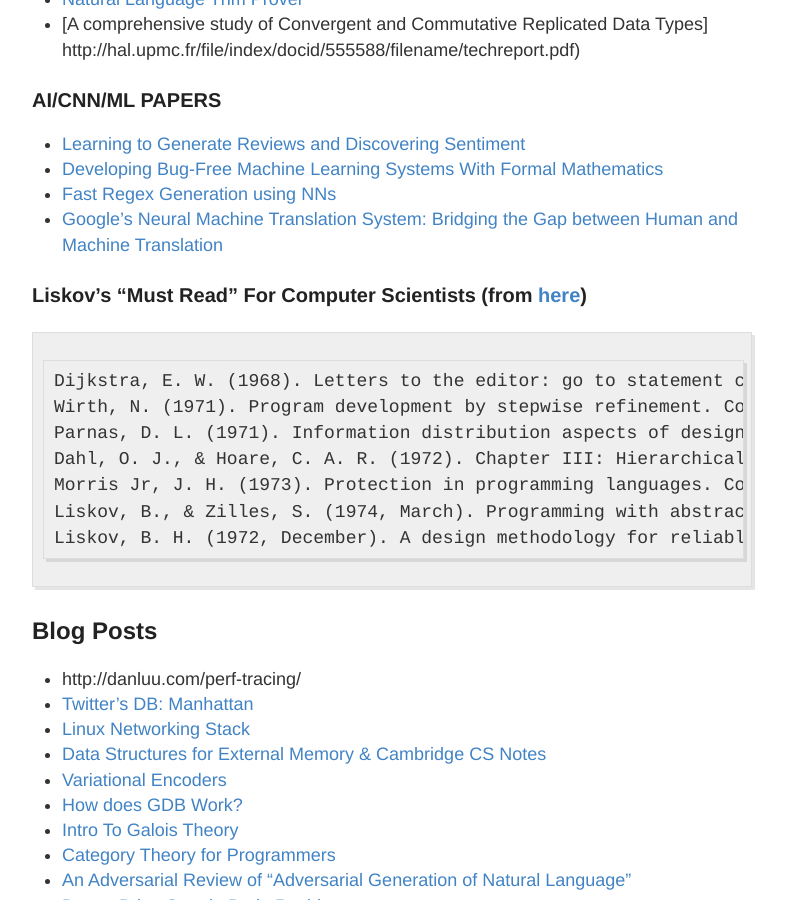
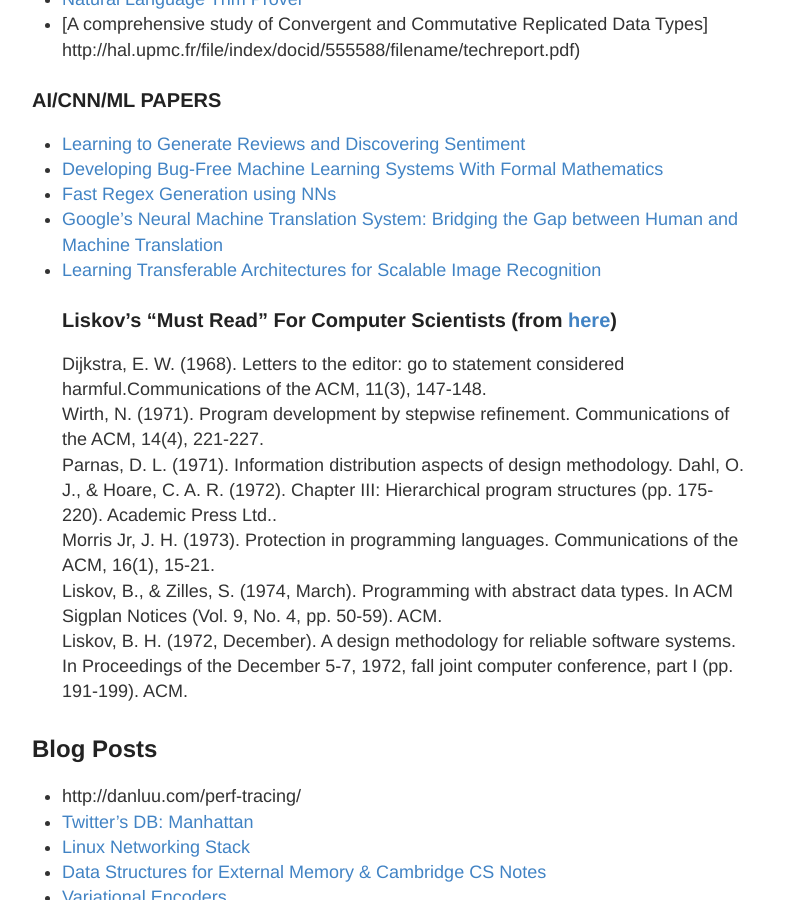
Before and after one commit to RONNCC/ronncc.github, a Jekyll site: the page built from _posts/2015-12-25-ReadingList.md, in a window 1280 px wide and 900 px high, scrolled down 1503 px. Shown: the whole window, without its empty margins (248-1034 px from the left). Built offline with Jekyll 4.4.1, drawn with Linux system fonts in a browser that asks for light colours; comment, search, counter and statistics services are not loaded.

Commit message:
Update 2015-12-25-ReadingList.md

```diff
--- a/_posts/2015-12-25-ReadingList.md
+++ b/_posts/2015-12-25-ReadingList.md
@@ -64,7 +64,7 @@
 - [Developing Bug-Free Machine Learning Systems With Formal Mathematics](https://arxiv.org/abs/1706.08605)
 - [Fast Regex Generation using NNs](http://arxiv.org/pdf/1608.03000v1.pdf)
 - [Google's Neural Machine Translation System: Bridging the Gap between Human and Machine Translation](https://arxiv.org/- abs/1609.08144)
-
+- [Learning Transferable Architectures for Scalable Image Recognition](https://arxiv.org/pdf/1707.07012.pdf)
 ### Liskov's "Must Read" For Computer Scientists (from [here](http://jpirker.com/hlf16-liskovs-reading-list-for-computer-scientists/))
 
     Dijkstra, E. W. (1968). Letters to the editor: go to statement considered harmful.Communications of the ACM, 11(3), 147-148.
```
